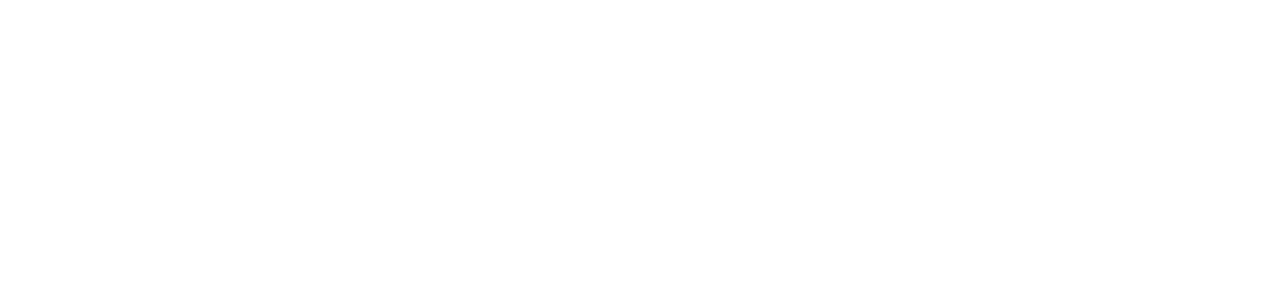
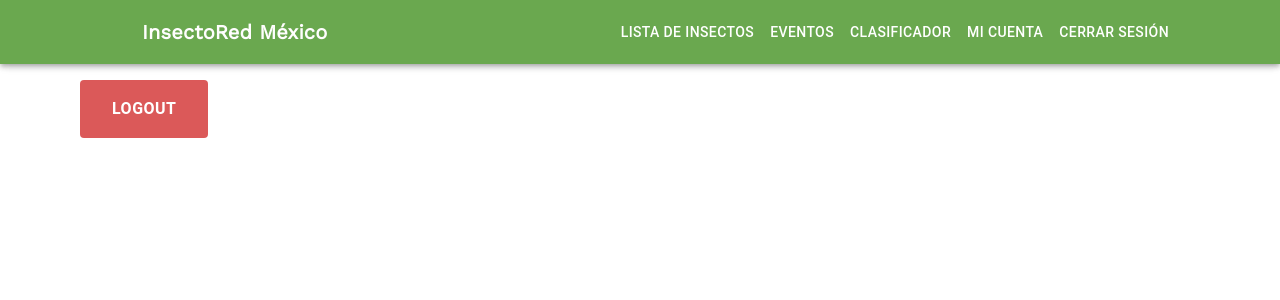
Before and after one commit to itsmonicalara/Proyecto_Integrador, a React (Create React App) app in the folder insects-classification/: page /logout in a window 1280 px wide. Before the commit this address had no page. Shown: the top 300 px of the page. Built offline with nearby package versions, Linux system fonts and the light colour scheme.

Commit message:
Template done

```diff
--- a/insects-classification/src/Header.js
+++ b/insects-classification/src/Header.js
@@ -1,6 +1,8 @@
 import { AppBar, Toolbar, Typography, makeStyles, Button } from "@material-ui/core";
 import React from "react";
-import { Link as RouterLink } from "react-router-dom";
+import { Link as RouterLink } from "react-router-dom"
+import { useAuth0 } from '@auth0/auth0-react';
+import Logout from "./routes/Logout";
 
 const useStyles = makeStyles(() => ({
   header: {
--- a/insects-classification/src/index.js
+++ b/insects-classification/src/index.js
@@ -29,8 +29,9 @@
         <Route path="/" element={<App />} />
         <Route path="listings" element={<><Header /><Cards /></>} />
         <Route path="events" element={<><Header /><Map /></>} />
-        {/* Here goes the ML route */}
+        <Route path="tool" element={<><Header /></>} />
         <Route path="account" element={<><Header /><Profile /><Logout /></>} />
+        <Route path="logout" element={<><Header /><Logout /></>} />
       </Routes>
     </Auth0Provider>
     </Router>
--- a/insects-classification/src/styles/Logout.css
+++ b/insects-classification/src/styles/Logout.css
@@ -11,5 +11,5 @@
     cursor: pointer;
     font-weight: 700;
     margin-left: 80px;
-    margin-top: 20px;
+    margin-top: 80px;
 }
--- a/insects-classification/src/styles/Profile.css
+++ b/insects-classification/src/styles/Profile.css
@@ -4,6 +4,6 @@
 }
 
 .profile_info {
-    margin-top: 100px;
+    margin-top: 120px;
     margin-left: 80px;
 }
```
